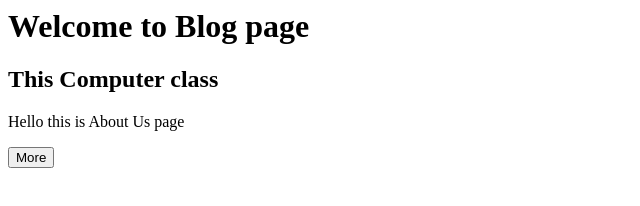
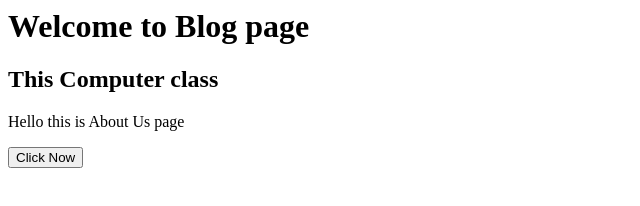
Before and after one commit to dhimancbnits/march-22, a plain HTML site: page blog.html in a window 1280 px wide. Shown: the full height of the page, 0-640 px from the left. Drawn offline with Linux system fonts and the light colour scheme.

Commit message:
final change

```diff
--- a/blog.html
+++ b/blog.html
@@ -8,6 +8,6 @@
 		<h1>Welcome to Blog page</h1>
 		<h2>This Computer class</h2>
 		<p>Hello this is About Us page</p>
-		<button>More</button>
+		<button>Click Now</button>
 	</body>
 </html>
```
